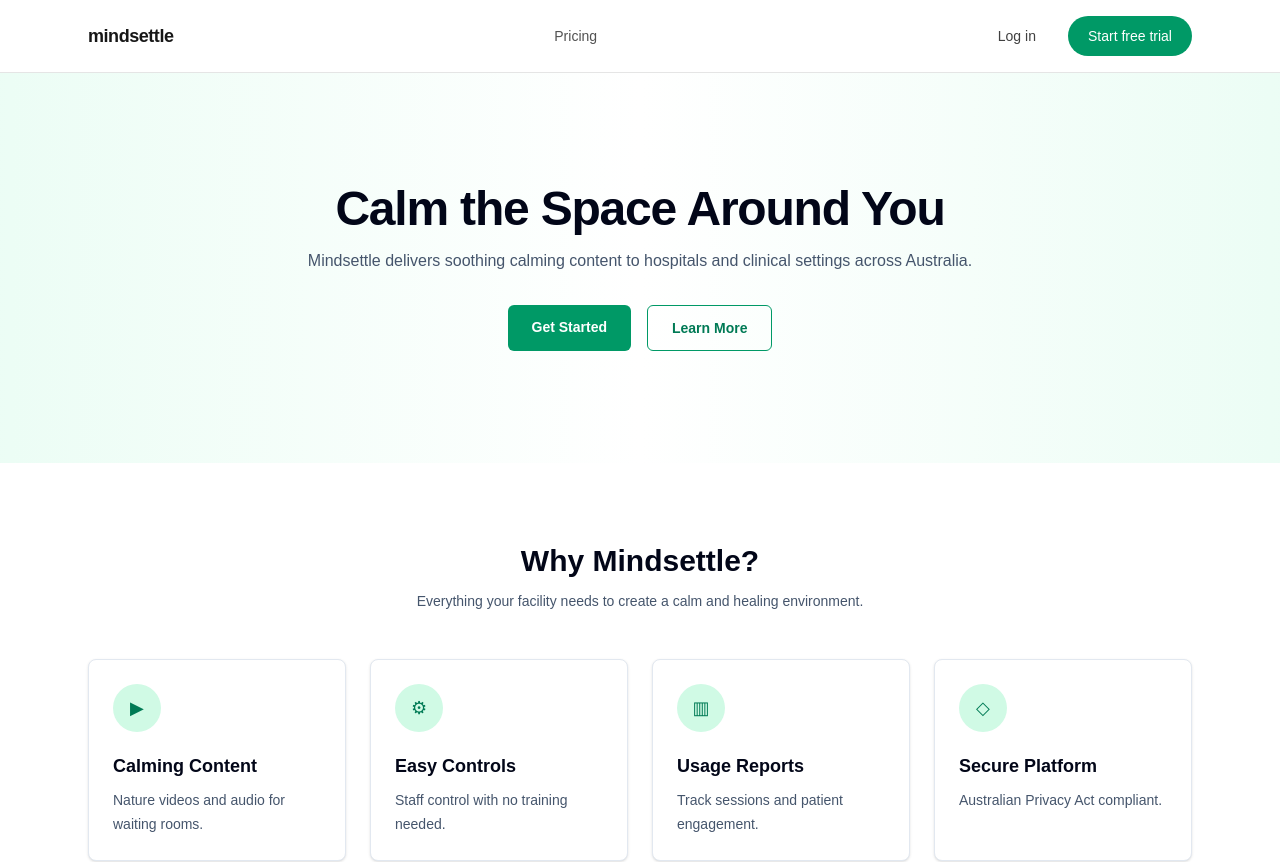
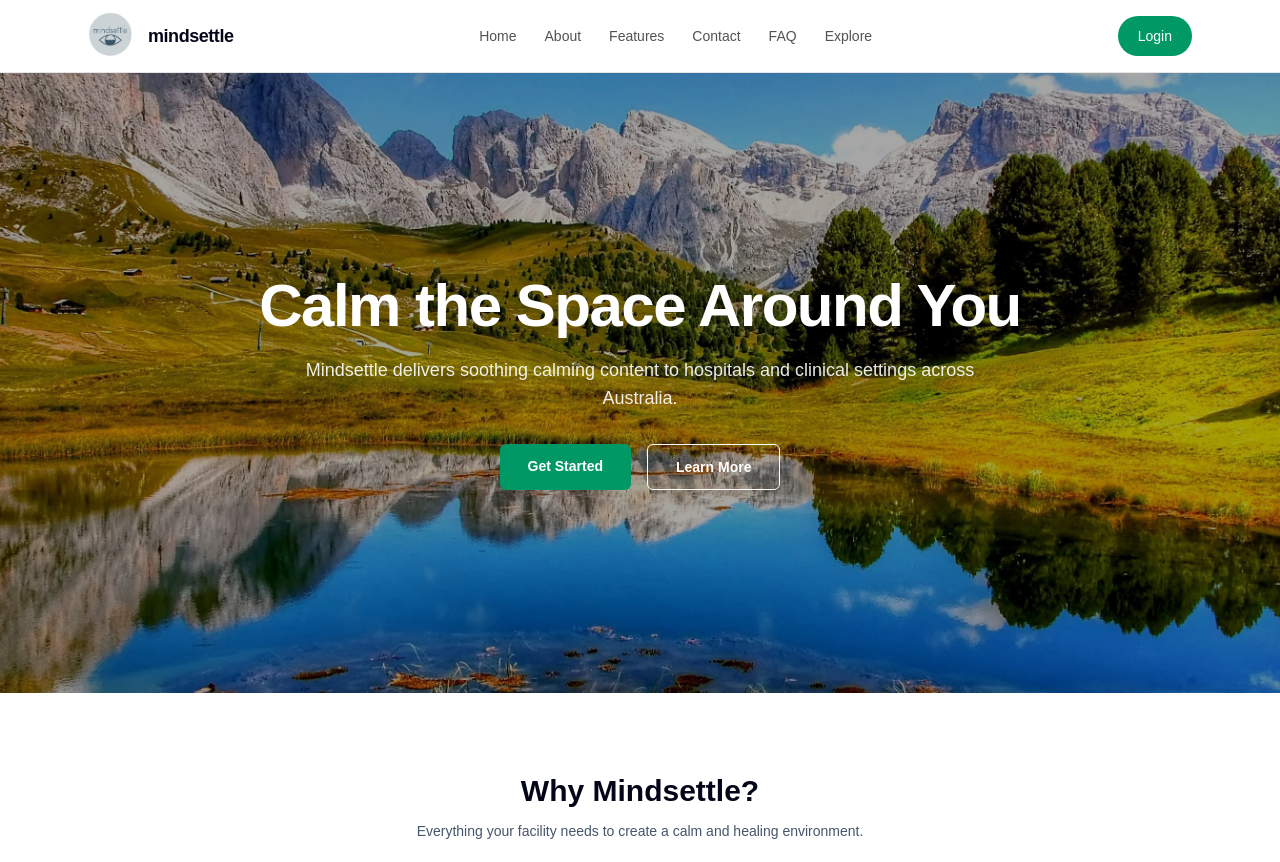
Before and after one commit to GAUTAM-DEV007/mindsettle, a Next.js app: page / in a window 1280 px wide. Shown: the top 862 px of the page. Built offline with nearby package versions, Linux system fonts and the light colour scheme.

Commit message:
new homepage

```diff
--- a/app/(marketing)/page.js
+++ b/app/(marketing)/page.js
@@ -62,13 +62,20 @@
 export default function HomePage() {
   return (
     <main>
-      <section className="bg-gradient-to-r from-emerald-50 via-white to-emerald-50">
-        <div className="mx-auto flex max-w-6xl flex-col items-center px-6 py-20 text-center sm:py-28">
-          <h1 className="text-4xl font-bold tracking-tight text-slate-950 sm:text-5xl">
+      <section
+        className="relative min-h-[620px] bg-cover bg-center"
+        style={{
+          backgroundImage: "url('/Background.jpg')",
+        }}
+      >
+        <div className="absolute inset-0 bg-black/35" />
+
+        <div className="relative z-10 mx-auto flex min-h-[620px] max-w-6xl flex-col items-center justify-center px-6 text-center text-white">
+          <h1 className="text-4xl font-bold tracking-tight sm:text-5xl md:text-6xl">
             Calm the Space Around You
           </h1>
 
-          <p className="mt-4 max-w-2xl text-base text-slate-600">
+          <p className="mt-5 max-w-2xl text-base leading-7 text-white/90 sm:text-lg">
             Mindsettle delivers soothing calming content to hospitals and
             clinical settings across Australia.
           </p>
@@ -76,14 +83,14 @@
           <div className="mt-8 flex flex-wrap justify-center gap-4">
             <a
               href="/signup"
-              className="rounded-md bg-emerald-600 px-6 py-3 text-sm font-semibold text-white transition hover:bg-emerald-700"
+              className="rounded-md bg-emerald-600 px-7 py-3 text-sm font-semibold text-white transition hover:bg-emerald-700"
             >
               Get Started
             </a>
 
             <a
               href="/about"
-              className="rounded-md border border-emerald-600 px-6 py-3 text-sm font-semibold text-emerald-700 transition hover:bg-emerald-50"
+              className="rounded-md border border-white px-7 py-3 text-sm font-semibold text-white transition hover:bg-white hover:text-slate-900"
             >
               Learn More
             </a>
--- a/components/layout/Navbar.js
+++ b/components/layout/Navbar.js
@@ -1,38 +1,50 @@
+import Image from "next/image";
 import Link from "next/link";
 import Button from "@/components/ui/Button";
 
 const LINKS = [
-  { href: "/pricing", label: "Pricing" },
+  { href: "/", label: "Home" },
+  { href: "/about", label: "About" },
+  { href: "/features", label: "Features" },
+  { href: "/contact", label: "Contact" },
+  { href: "/faq", label: "FAQ" },
+  { href: "/explore", label: "Explore" },
 ];
 
 export default function Navbar() {
   return (
-    <header className="border-b border-neutral-200">
-      <nav className="mx-auto flex max-w-6xl items-center justify-between px-6 py-4">
-        <Link href="/" className="text-lg font-semibold tracking-tight">
-          mindsettle
+    <header className="border-b border-neutral-200 bg-white">
+      <nav className="mx-auto flex max-w-6xl items-center justify-between px-6 py-3">
+        <Link href="/" className="flex items-center gap-3">
+          <Image
+            src="/logo.png"
+            alt="Mindsettle logo"
+            width={48}
+            height={48}
+            priority
+            className="rounded-full object-cover"
+          />
+
+          <span className="text-lg font-semibold tracking-tight text-slate-950">
+            mindsettle
+          </span>
         </Link>
 
-        <div className="hidden items-center gap-8 sm:flex">
+        <div className="hidden items-center gap-7 md:flex">
           {LINKS.map((link) => (
             <Link
               key={link.href}
               href={link.href}
-              className="text-sm text-neutral-600 hover:text-neutral-900"
+              className="text-sm text-neutral-600 transition hover:text-emerald-600"
             >
               {link.label}
             </Link>
           ))}
         </div>
 
-        <div className="flex items-center gap-3">
-          <Button href="/login" variant="ghost">
-            Log in
-          </Button>
-          <Button href="/signup" variant="primary">
-            Start free trial
-          </Button>
-        </div>
+        <Button href="/login" variant="primary">
+          Login
+        </Button>
       </nav>
     </header>
   );
```
Also changed, not shown: public/Background.jpg (added).
